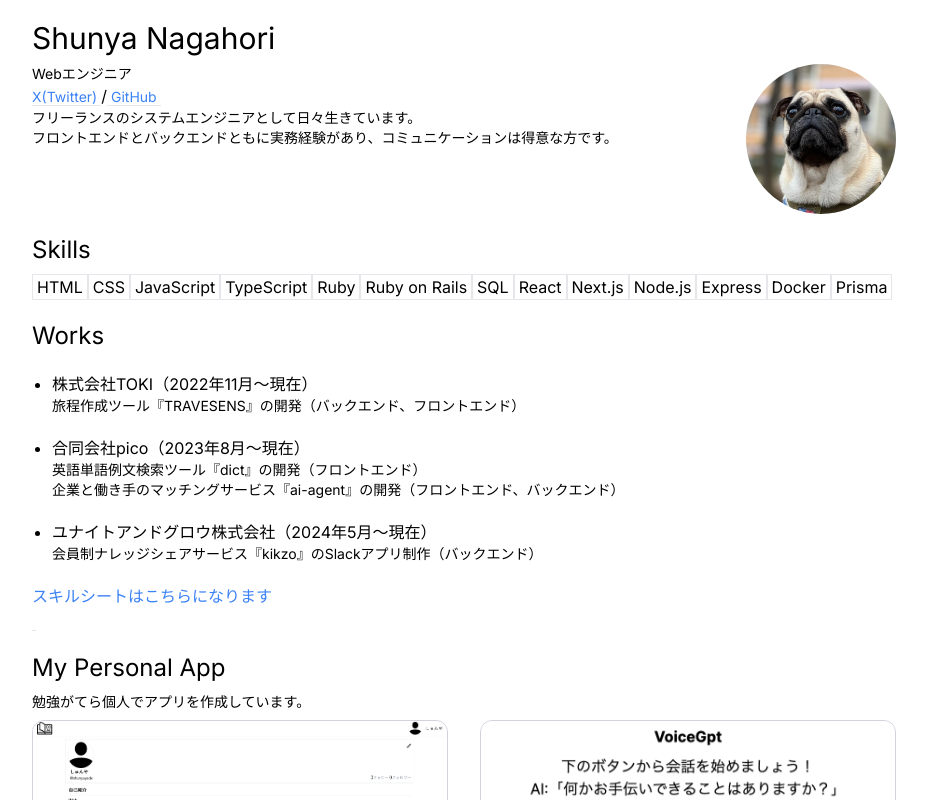
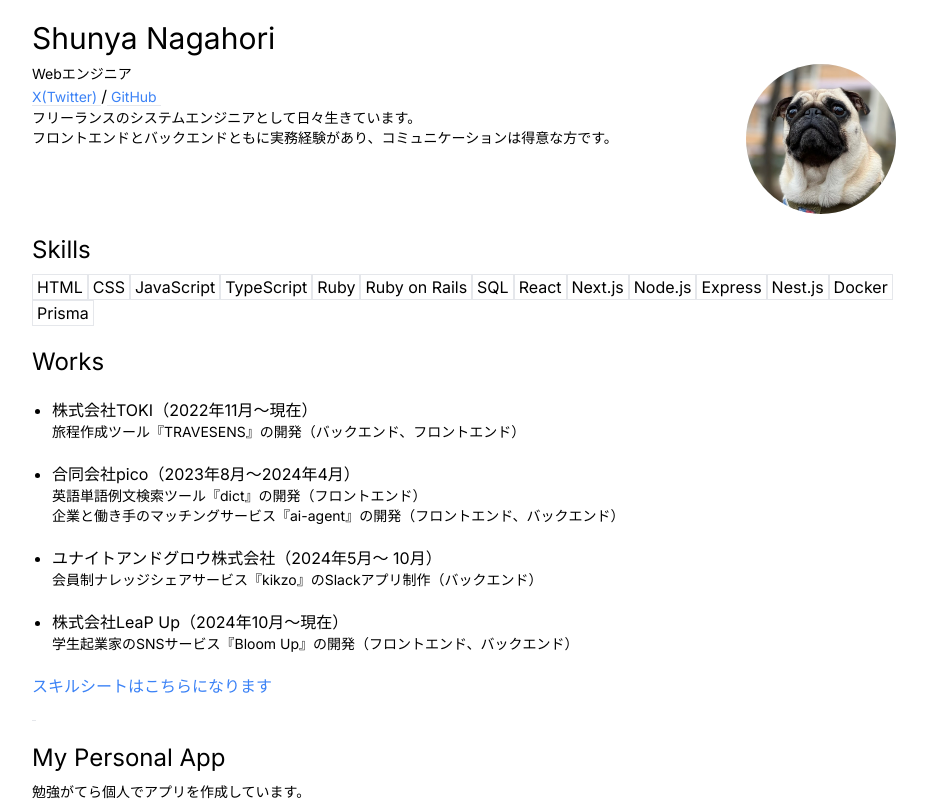
Before and after one commit to ShunyaNagahori/portfolio, a Next.js app: page / in a window 1280 px wide. Shown: the top 800 px of the page, without its empty margins (176-1103 px from the left). Built offline with nearby package versions, Linux system fonts and the light colour scheme.

Commit message:
add list

```diff
--- a/src/app/page.js
+++ b/src/app/page.js
@@ -70,6 +70,7 @@ export default function Home() {
             <SkillIcon skill={"Next.js"} />
             <SkillIcon skill={"Node.js"} />
             <SkillIcon skill={"Express"} />
+            <SkillIcon skill={"Nest.js"} />
             <SkillIcon skill={"Docker"} />
             <SkillIcon skill={"Prisma"} />
           </div>
@@ -84,7 +85,7 @@ export default function Home() {
               </p>
             </li>
             <li className='m-5'>
-              合同会社pico（2023年8月〜現在）
+              合同会社pico（2023年8月〜2024年4月）
               <p className='text-sm'>
                 英語単語例文検索ツール『dict』の開発（フロントエンド）
               </p>
@@ -93,9 +94,15 @@ export default function Home() {
               </p>
             </li>
             <li className='m-5'>
-              ユナイトアンドグロウ株式会社（2024年5月〜現在）
+              ユナイトアンドグロウ株式会社（2024年5月〜 10月）
               <p className='text-sm'>
-              会員制ナレッジシェアサービス『kikzo』のSlackアプリ制作（バックエンド）
+                会員制ナレッジシェアサービス『kikzo』のSlackアプリ制作（バックエンド）
+              </p>
+            </li>
+            <li className='m-5'>
+              株式会社LeaP Up（2024年10月〜現在）
+              <p className='text-sm'>
+                学生起業家のSNSサービス『Bloom Up』の開発（フロントエンド、バックエンド）
               </p>
             </li>
           </ul>
```
